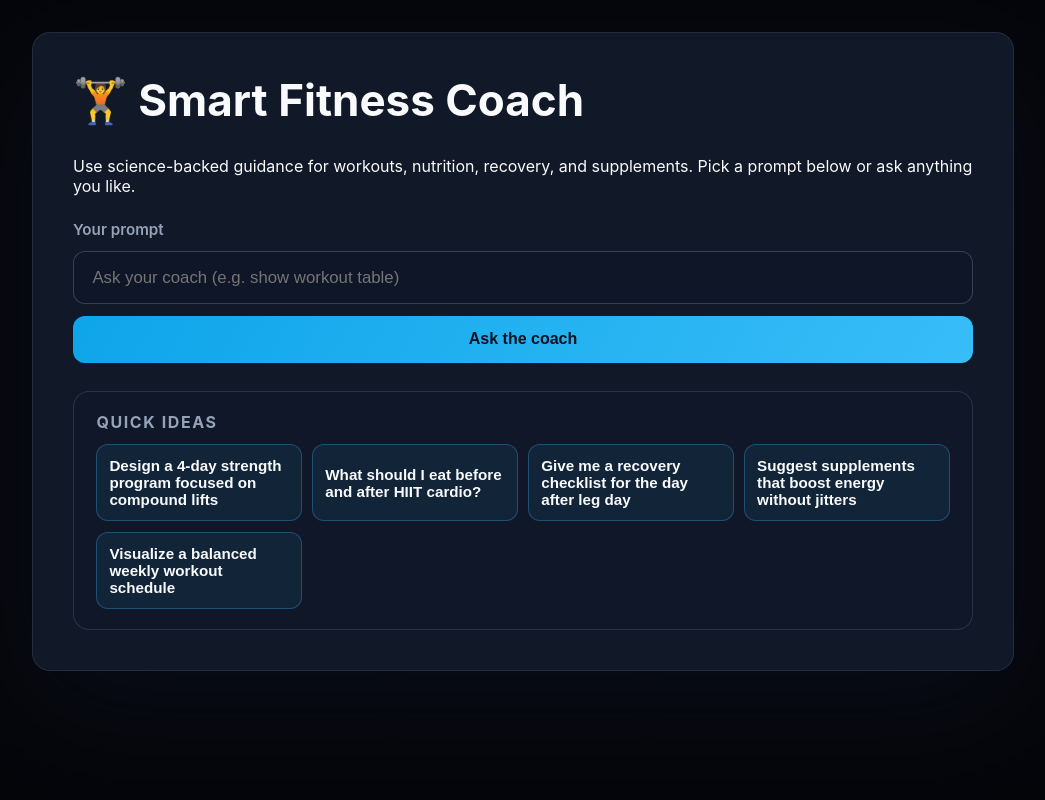
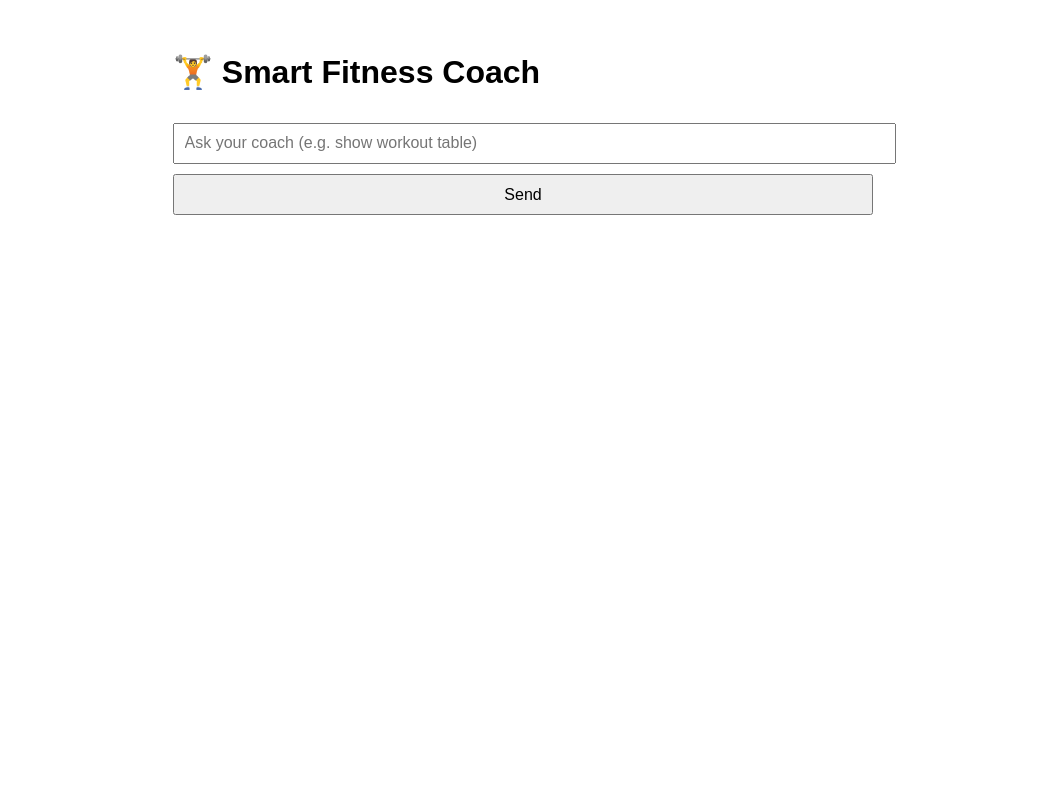
Before and after one commit to yp0505/smart-fitness-coach, a FastAPI app: page / in a window 1280 px wide. Shown: the whole page, without its empty margins (117-1162 px from the left). Run offline with FastAPI, Linux system fonts and the light colour scheme; some libraries are stand-ins or nearby versions.

Commit message:
Revert "Enhance UI with prompt suggestions"

```diff
--- a/app.py
+++ b/app.py
@@ -4,9 +4,10 @@ from fastapi.responses import HTMLResponse
 from fastapi.templating import Jinja2Templates
 
 from langchain_ollama import OllamaEmbeddings, OllamaLLM
+from langchain.chains import RetrievalQA
 from langchain_community.vectorstores import FAISS
 from langchain_community.document_loaders import TextLoader
-from langchain_text_splitters import CharacterTextSplitter
+from langchain.text_splitter import CharacterTextSplitter
 
 import os
 import plotly.graph_objects as go
@@ -15,26 +16,6 @@ import json
 
 app = FastAPI()
 templates = Jinja2Templates(directory="templates")
-
-EXAMPLE_PROMPTS = [
-    "Design a 4-day strength program focused on compound lifts",
-    "What should I eat before and after HIIT cardio?",
-    "Give me a recovery checklist for the day after leg day",
-    "Suggest supplements that boost energy without jitters",
-    "Visualize a balanced weekly workout schedule"
-]
-
-
-def _base_context(request: Request, **kwargs):
-    """Helper to keep shared template context tidy."""
-    base = {
-        "request": request,
-        "response": "",
-        "chart_json": None,
-        "examples": EXAMPLE_PROMPTS
-    }
-    base.update(kwargs)
-    return base
 
 llm = OllamaLLM(model="llama3")
 embeddings = OllamaEmbeddings(model="llama3")
@@ -46,32 +27,14 @@ file_topic_map = {
     "fitness_knowledge/supplements_motivation.md": "supplements"
 }
 
-retrievers = {}
+agents = {}
 for path, topic in file_topic_map.items():
     docs = TextLoader(path).load()
     chunks = CharacterTextSplitter(chunk_size=500, chunk_overlap=50).split_documents(docs)
     db = FAISS.from_documents(chunks, embeddings)
     db.save_local(f"fitness_vectorstore_{topic}")
-    retriever = FAISS.load_local(
-        f"fitness_vectorstore_{topic}",
-        embeddings,
-        allow_dangerous_deserialization=True
-    ).as_retriever(search_kwargs={"k": 4})
-    retrievers[topic] = retriever
-
-
-def build_prompt(context: str, question: str) -> str:
-    instructions = (
-        "You are Smart Fitness Coach, a certified trainer and nutritionist. "
-        "Use the provided knowledge snippets to deliver structured, actionable guidance. "
-        "Format the answer with short sections, bullet points, and bold labels when helpful."
-    )
-    return (
-        f"{instructions}\n\n"
-        f"Context:\n{context}\n\n"
-        f"Question: {question}\n\n"
-        "Answer:"
-    )
+    retriever = FAISS.load_local(f"fitness_vectorstore_{topic}", embeddings, allow_dangerous_deserialization=True)
+    agents[topic] = RetrievalQA.from_chain_type(llm=llm, retriever=retriever.as_retriever())
 
 def route_query(query):
     q = query.lower()
@@ -92,30 +55,27 @@ def generate_workout_chart():
 
 @app.get("/", response_class=HTMLResponse)
 async def home(request: Request):
-    return templates.TemplateResponse("index.html", _base_context(request))
+    return templates.TemplateResponse("index.html", {"request": request, "response": ""})
 
 @app.post("/", response_class=HTMLResponse)
 async def handle_query(request: Request, query: str = Form(...)):
     print("💬 Query received:", query)
     if "visualize" in query.lower():
         chart_json = generate_workout_chart()
-        return templates.TemplateResponse(
-            "index.html",
-            _base_context(request, chart_json=chart_json)
-        )
+        return templates.TemplateResponse("index.html", {
+            "request": request,
+            "response": "",
+            "chart_json": chart_json
+        })
     try:
         topic = route_query(query)
-        retriever = retrievers[topic]
-        docs = retriever.get_relevant_documents(query)
-        context = "\n\n".join(doc.page_content for doc in docs)
-        prompt = build_prompt(context, query)
-        result = llm.invoke(prompt)
+        result = agents[topic].run(query)
         print("🧠 Response:", result)
     except Exception as e:
         result = f"❌ Error: {str(e)}"
         print("💥 Exception occurred:", result)
 
-    return templates.TemplateResponse(
-        "index.html",
-        _base_context(request, response=result)
-    )
+    return templates.TemplateResponse("index.html", {
+        "request": request,
+        "response": result
+    })
--- a/templates/index.html
+++ b/templates/index.html
@@ -4,211 +4,32 @@
   <title>Smart Fitness Coach</title>
   <script src="https://cdn.plot.ly/plotly-latest.min.js"></script>
   <style>
-    :root {
-      color-scheme: light dark;
-      --bg: #05060a;
-      --card: #111827;
-      --text: #f8fafc;
-      --muted: #94a3b8;
-      --accent: #38bdf8;
-    }
-
-    body {
-      font-family: "Inter", "Segoe UI", system-ui, sans-serif;
-      margin: 0;
-      min-height: 100vh;
-      background: var(--bg);
-      color: var(--text);
-      display: flex;
-      justify-content: center;
-      align-items: flex-start;
-      padding: 2rem 1rem 4rem;
-      box-sizing: border-box;
-    }
-
-    .app-shell {
-      width: min(900px, 100%);
-      background: var(--card);
-      border-radius: 18px;
-      padding: 2.5rem;
-      box-shadow: 0 35px 120px rgba(15, 23, 42, 0.45);
-      border: 1px solid rgba(148, 163, 184, 0.15);
-    }
-
-    h1 {
-      margin-top: 0;
-      font-size: clamp(2rem, 4vw, 2.75rem);
-      display: flex;
-      align-items: center;
-      gap: 0.6rem;
-    }
-
-    form {
-      margin-top: 1.5rem;
-      display: flex;
-      flex-direction: column;
-      gap: 0.75rem;
-    }
-
-    label {
-      font-size: 0.95rem;
-      font-weight: 600;
-      color: var(--muted);
-    }
-
-    input[type="text"] {
-      font-size: 1.05rem;
-      padding: 0.95rem 1.15rem;
-      border-radius: 12px;
-      border: 1px solid rgba(148, 163, 184, 0.3);
-      background: rgba(15, 23, 42, 0.6);
-      color: var(--text);
-      outline: none;
-      transition: border-color 0.2s ease, box-shadow 0.2s ease;
-    }
-
-    input[type="text"]:focus {
-      border-color: var(--accent);
-      box-shadow: 0 0 0 3px rgba(56, 189, 248, 0.35);
-    }
-
-    button {
-      font-size: 1rem;
-      font-weight: 600;
-      padding: 0.9rem 1.1rem;
-      border-radius: 12px;
-      border: none;
-      cursor: pointer;
-      background: linear-gradient(120deg, #0ea5e9, #38bdf8);
-      color: #0b1120;
-      transition: transform 0.2s ease;
-    }
-
-    button:hover {
-      transform: translateY(-1px);
-    }
-
-    .examples {
-      margin-top: 1.8rem;
-      background: rgba(15, 23, 42, 0.7);
-      border-radius: 16px;
-      padding: 1.25rem 1.4rem;
-      border: 1px solid rgba(148, 163, 184, 0.2);
-    }
-
-    .examples h3 {
-      margin: 0 0 0.75rem 0;
-      font-size: 1rem;
-      color: var(--muted);
-      text-transform: uppercase;
-      letter-spacing: 0.1em;
-    }
-
-    .prompt-grid {
-      display: grid;
-      grid-template-columns: repeat(auto-fit, minmax(180px, 1fr));
-      gap: 0.65rem;
-    }
-
-    .prompt-chip {
-      background: rgba(56, 189, 248, 0.08);
-      color: var(--text);
-      border: 1px solid rgba(56, 189, 248, 0.3);
-      border-radius: 12px;
-      padding: 0.75rem;
-      font-size: 0.95rem;
-      text-align: left;
-      cursor: pointer;
-      transition: background 0.2s ease, transform 0.2s ease;
-    }
-
-    .prompt-chip:hover {
-      background: rgba(56, 189, 248, 0.2);
-      transform: translateY(-1px);
-    }
-
-    .response {
-      margin-top: 2rem;
-      background: rgba(15, 23, 42, 0.85);
-      border-radius: 16px;
-      border: 1px solid rgba(56, 189, 248, 0.4);
-      padding: 1.5rem;
-      box-shadow: inset 0 0 0 1px rgba(148, 163, 184, 0.1);
-    }
-
-    .response h3 {
-      margin-top: 0;
-      color: var(--accent);
-    }
-
-    .response-body {
-      white-space: pre-line;
-      line-height: 1.6;
-      font-size: 1rem;
-    }
-
-    .plotly-container {
-      margin-top: 2rem;
-      background: rgba(15, 23, 42, 0.85);
-      border-radius: 16px;
-      padding: 1.5rem;
-      border: 1px solid rgba(148, 163, 184, 0.2);
-    }
-
-    @media (max-width: 640px) {
-      .app-shell {
-        padding: 1.75rem;
-      }
-    }
+    body { font-family: sans-serif; padding: 2rem; max-width: 700px; margin: auto; }
+    input, button { font-size: 1rem; padding: 0.6rem; margin-top: 10px; width: 100%; }
+    .response { margin-top: 2rem; background: #f4f4f4; padding: 1rem; border-left: 5px solid #00bfff; }
   </style>
 </head>
 <body>
-  <div class="app-shell">
   <h1>🏋️ Smart Fitness Coach</h1>
-    <p>Use science-backed guidance for workouts, nutrition, recovery, and supplements. Pick a prompt below or ask anything you like.</p>
-
   <form method="post">
-      <label for="query">Your prompt</label>
-      <input type="text" id="query" name="query" placeholder="Ask your coach (e.g. show workout table)" required />
-      <button type="submit">Ask the coach</button>
+    <input type="text" name="query" placeholder="Ask your coach (e.g. show workout table)" required />
+    <button type="submit">Send</button>
   </form>
-
-    <section class="examples">
-      <h3>Quick ideas</h3>
-      <div class="prompt-grid">
-        {% for example in examples %}
-          <button type="button" class="prompt-chip" data-prompt="{{ example }}">{{ example }}</button>
-        {% endfor %}
-      </div>
-    </section>
 
   {% if response %}
     <div class="response">
       <h3>🧠 Coach says:</h3>
-        <div class="response-body">{{ response | replace('\n', '<br />') | safe }}</div>
+      <p>{{ response }}</p>
     </div>
   {% endif %}
 
   {% if chart_json %}
-      <div class="plotly-container">
     <h3>📊 Workout Plan Visualization:</h3>
     <div id="workout_chart"></div>
-      </div>
     <script>
       const chartData = {{ chart_json | safe }};
       Plotly.newPlot("workout_chart", chartData.data, chartData.layout);
     </script>
   {% endif %}
-  </div>
-
-  <script>
-    const promptInput = document.getElementById('query');
-    document.querySelectorAll('.prompt-chip').forEach(chip => {
-      chip.addEventListener('click', () => {
-        promptInput.value = chip.dataset.prompt;
-        promptInput.focus();
-      });
-    });
-  </script>
 </body>
 </html>
```
Lines whose indentation alone changed are shown as unchanged.
